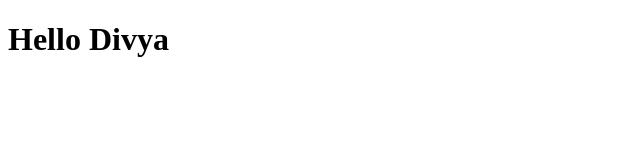
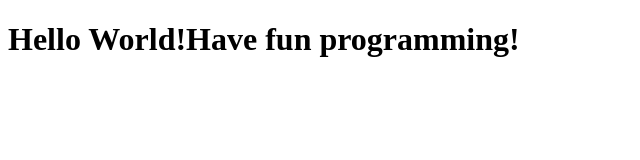
Before and after one commit to DivyaCD/coursera-angular, a plain HTML site: page index.html in a window 1280 px wide. Shown: the whole page, without its empty margins (0-640 px from the left). Drawn offline with Linux system fonts and the light colour scheme.

Commit message:
Modified index.html

```diff
--- a/index.html
+++ b/index.html
@@ -5,7 +5,7 @@
     <title>Hello World</title>
   </head>
   <body>
-    <h1> Hello Divya</h1>
+    <h1> Hello World!Have fun programming!</h1>
 
   </body>
 </html>
```
